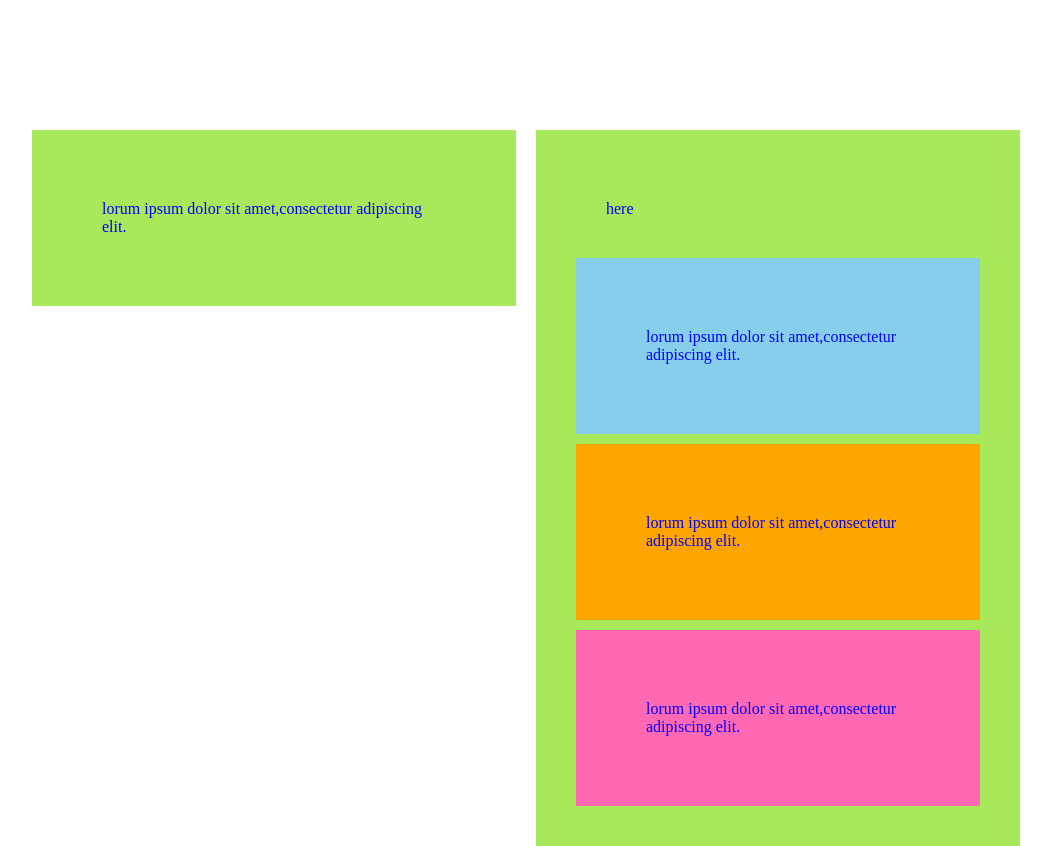
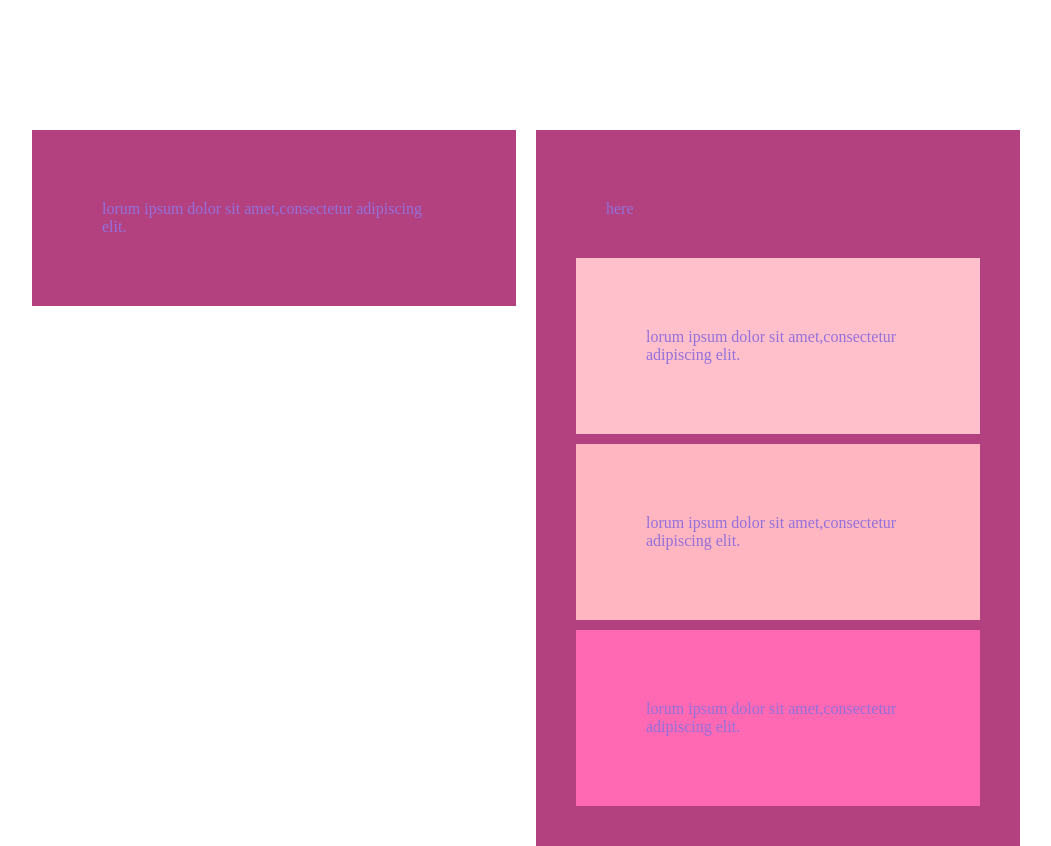
Before and after one commit to Knatseway/hdiw-flexbox, a plain HTML site: page index.html in a window 1280 px wide. Shown: the whole page, without its empty margins (98-1149 px from the left). Drawn offline with Linux system fonts and the light colour scheme.

Commit message:
changed color cheme  to pinks

```diff
--- a/style.css
+++ b/style.css
@@ -6,7 +6,7 @@
     width: 90%;
     height: 200px;
     /*background-color: yellow;*/
-    color: blue;
+    color: mediumpurple;
 
     display: flex;
     flex-flow: row wrap;
@@ -18,22 +18,22 @@
 }
 
 .item{
-    background-color: #a8e95b;
+    background-color: #b34180;
     flex-basis:30%;
     flex-grow:1;
 }
 .item2{
-    background-color:purple;
+    background-color:deeppink;
     flex-basis:60%;
     flex-grow:2;
 }
 .item3{
-    background-color:skyblue;
+    background-color:pink;
     flex-basis:30%;
     flex-grow:3;
 }
 .item4{
-    background-color:orange;
+    background-color:lightpink;
     flex-basis:30%;
     flex-grow:3;
 }
```
